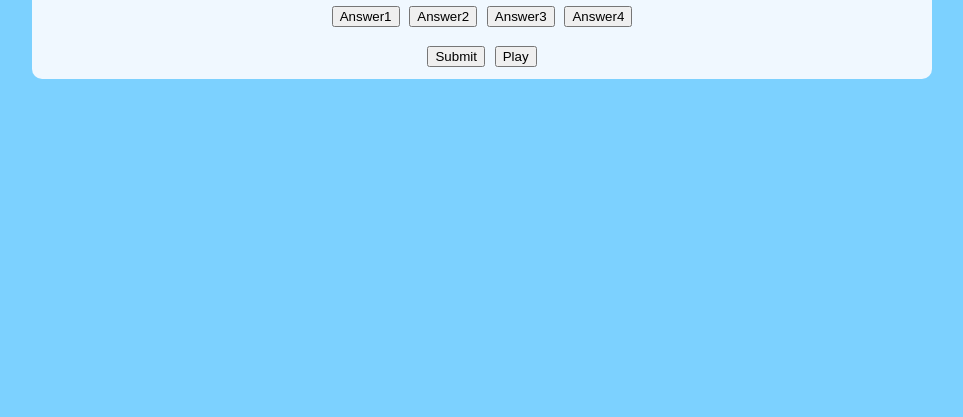
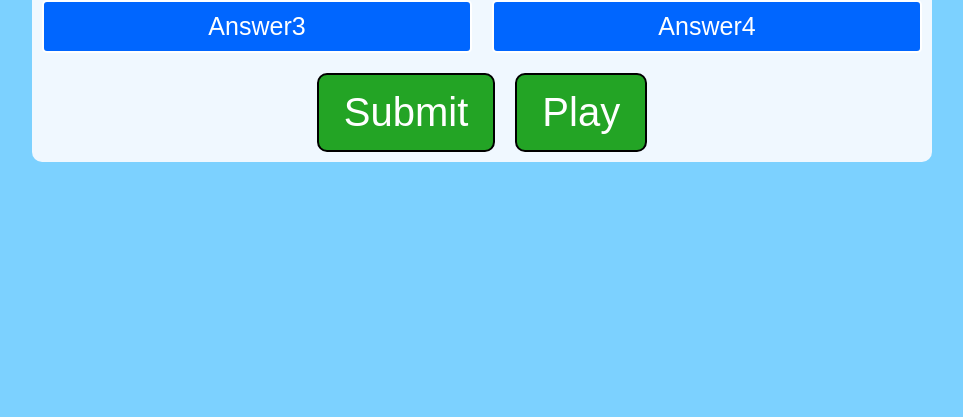
Before and after one commit to A-M-98/game-project-javascript, a plain HTML site: page index.html in a window 1280 px wide. Shown: the part 399-816 px from the top of the page, without its empty margins (166-1129 px from the left). Drawn offline with Linux system fonts and the light colour scheme.

Commit message:
final scss and styling completed for game

```diff
--- a/main.scss
+++ b/main.scss
@@ -21,5 +21,51 @@ body {
         text-align: center;
         font-size: 35px;
 
+        &__answer-btns {
+            display: grid;
+            grid-template-columns: 1fr 1fr;
+            gap: 20px;
+            margin-top: 20px;
+        }
+
+        &__answer {
+            background-color: rgb(0, 102, 255);
+            border: 2px solid white;
+            border-radius: 5px;
+            color: white;
+            font-size: 25px;
+            padding: 10px 20px;
+        }
+
+        &__answer.correct {
+            background-color: rgb(0, 255, 0);
+            color: blue;
+        }
+
+        &__answer.wrong {
+            background-color: red;
+        }
+
+        &__functions {
+            display: flex;
+            align-items: center;
+            justify-content: center;
+            margin-top: 20px;
+            gap: 20px;
+        }
+
+        &__button {
+            font-size: 40px;
+            background-color: rgba(0, 150, 0, 0.856);
+            border: 2px solid black;
+            border-radius: 10px;
+            color: white;
+            padding: 15px 25px;
+        }
+
+        button:hover {
+            background-color: rgb(122, 204, 255);
+            cursor: pointer;
+        }
     }
 }
```
Also changed, not shown: main.css.
